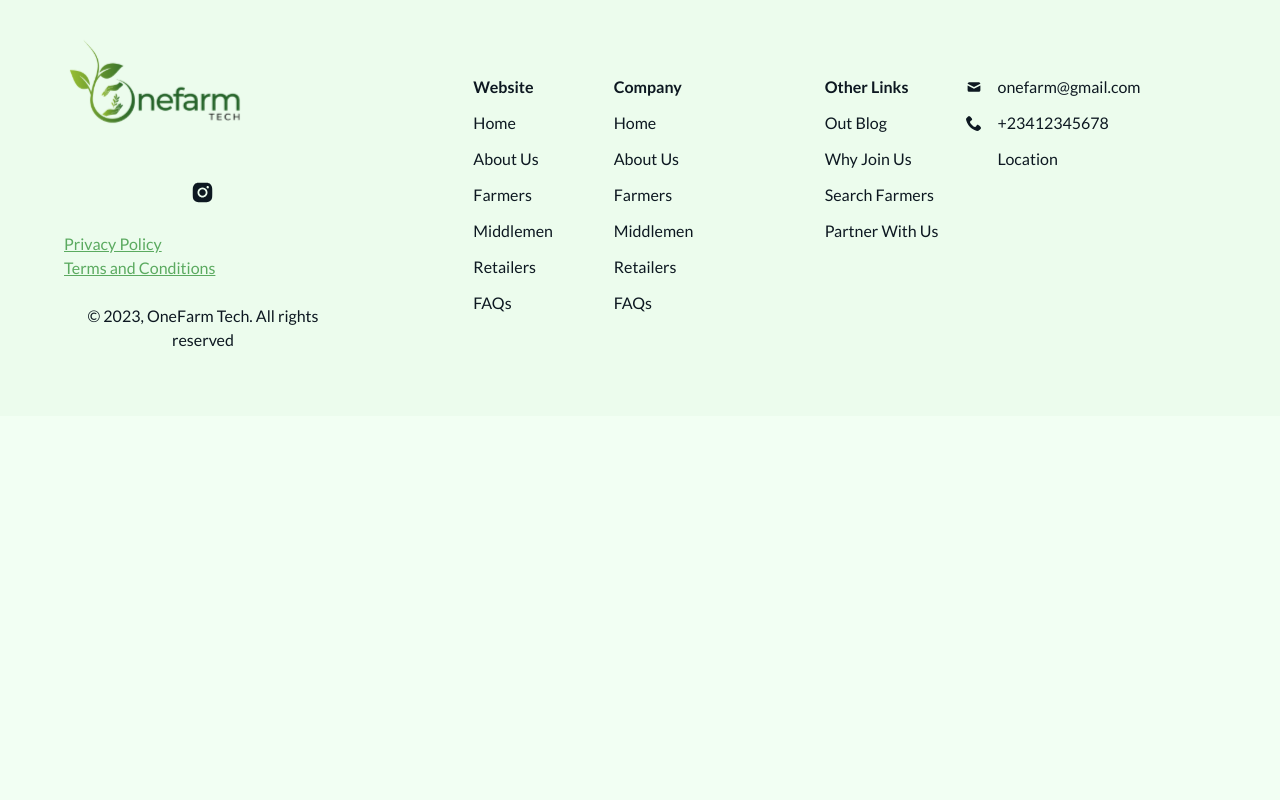
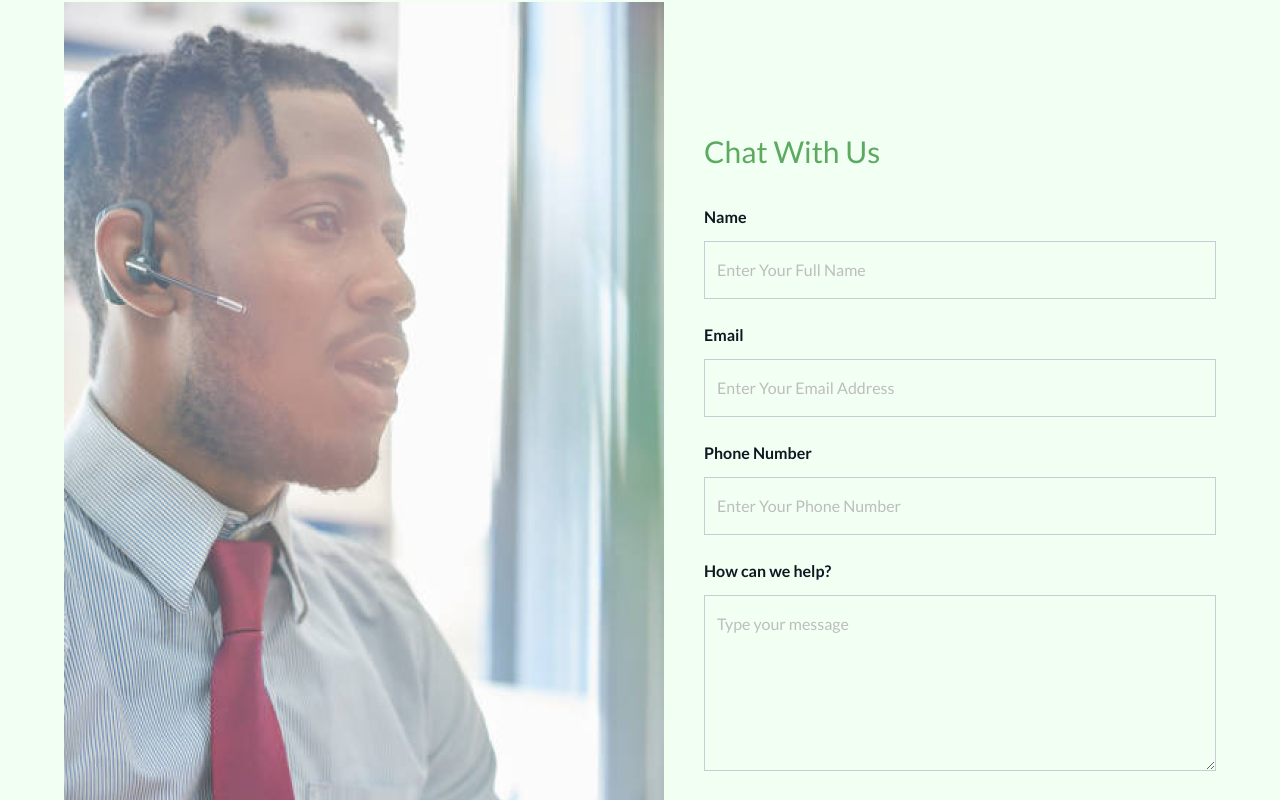
Before and after one commit to OneFarmTech/FE, a React (Vite) app: page /contact in a window 1280 px wide. Shown: the part 320-1120 px from the top of the page. Before the commit the page ends 800 px from the top, so only its background shows below. Built offline with nearby package versions, Linux system fonts and the light colour scheme; some icons are missing.

Commit message:
Add contact page

```diff
--- a/src/pages/Contact.jsx
+++ b/src/pages/Contact.jsx
@@ -1,3 +1,6 @@
+import Faq from "../components/Faq";
+import bg from '../assets/images/contactbg.png';
+
 const Contact = () => (
   <main className="max-w-[1700px] m-auto">
     <section className="w-full max-w-[2000px] m-auto flex flex-col items-center gap-7 py-10 px-[4%]">
@@ -5,6 +8,44 @@ const Contact = () => (
 
       <p>Whether you have questions, feedback, or partnership inquiries, our team is ready to assist you.</p>
     </section>
+
+    <section className="py-7 px-[5%] w-full flex flex-col md:flex-row md:gap-10 md:items-center">
+      <div>
+        <img src={bg} alt="" />
+      </div>
+      <div className="flex-1">
+        <h2 className="text-green-30 text-3xl mb-9">Chat With Us</h2>
+
+        <form action="#" className="flex flex-col gap-6">
+          <div className="flex flex-col gap-3">
+            <label htmlFor="name" className="font-bold">Name</label>
+            <input className="pl-3 bg-transparent border border-[#C7CDD2] p-4" type="text" id="name" name="name" placeholder="Enter Your Full Name" />
+          </div>
+
+          <div className="flex flex-col gap-3">
+            <label htmlFor="email" className="font-bold">Email</label>
+            <input className="pl-3 bg-transparent border border-[#C7CDD2] p-4" type="email" id="email" name="email" placeholder="Enter Your Email Address" />
+          </div>
+
+          <div className="flex flex-col gap-3">
+            <label htmlFor="phone" className="font-bold">Phone Number</label>
+            <input className="pl-3 bg-transparent border border-[#C7CDD2] p-4" type="tel" id="phone" name="phone" placeholder="Enter Your Phone Number " />
+          </div>
+
+          <div className="flex flex-col gap-3">
+            <label htmlFor="message" className="font-bold">How can we help?</label>
+            <textarea className="pl-3 h-44 bg-transparent border border-[#C7CDD2] p-4" id="message" name="message" placeholder="Type your message"></textarea>
+          </div>
+        </form>
+      </div>
+
+    </section>
+
+    <section className="py-7 px-[5%] w-full">
+      <h2 className="text-green-30 text-3xl mb-9">You Have Questions? We Have Answers.</h2>
+
+      <Faq />
+    </section>
   </main>
 );
 
```
Also changed, not shown: src/assets/images/contactbg.png (added).
